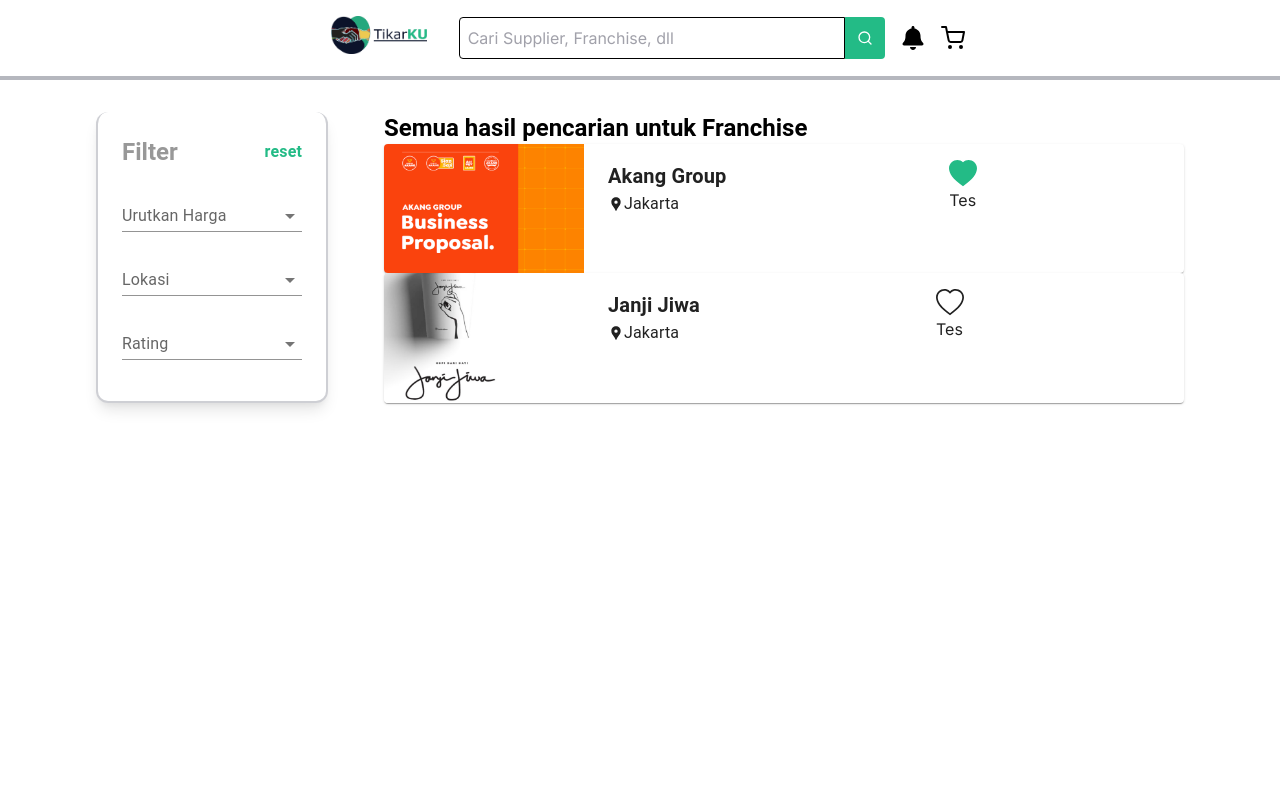
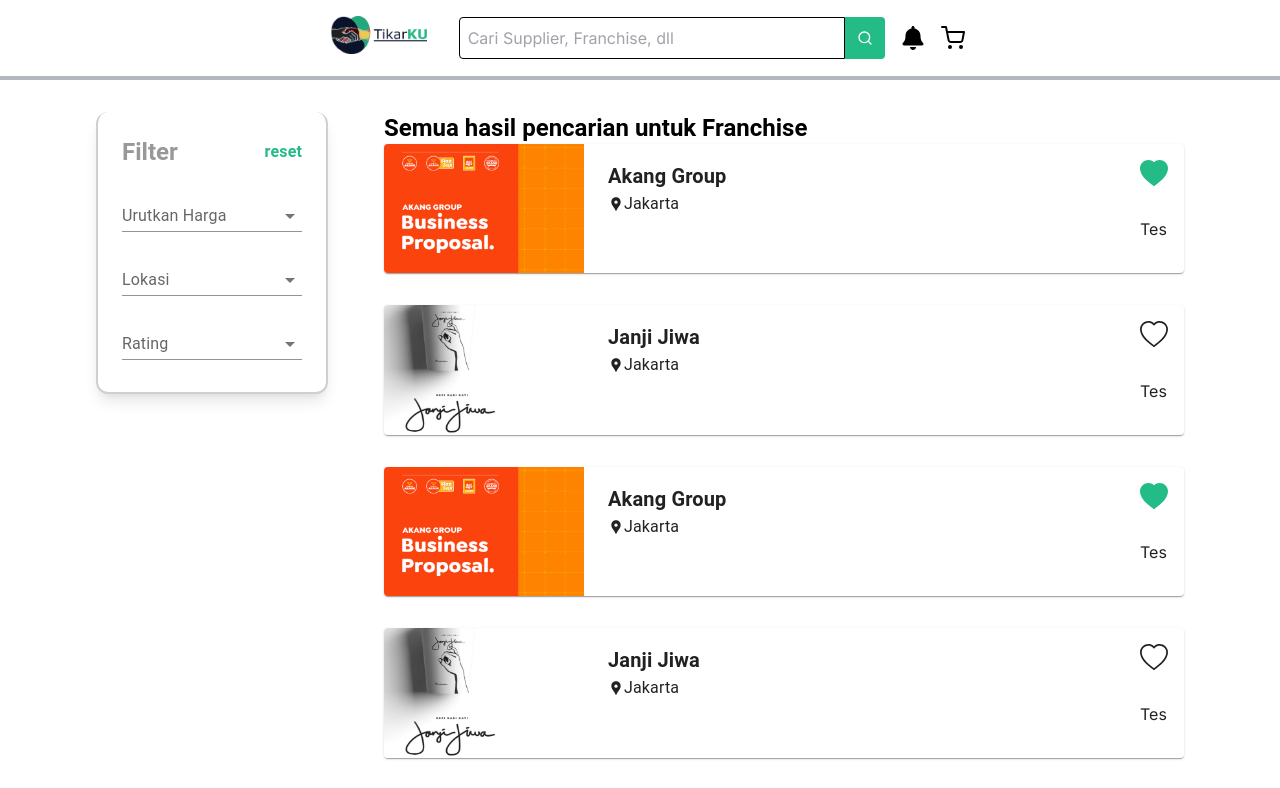
Before and after one commit to lordronz-archive/tikar-ku, a Next.js app: page /franchise in a window 1280 px wide. Shown: the top 788 px of the page. Built offline with nearby package versions, Linux system fonts and the light colour scheme.

Commit message:
feat: Fixed filter position, polished search result

```diff
--- a/src/components/SearchResult.tsx
+++ b/src/components/SearchResult.tsx
@@ -8,7 +8,7 @@
 
 const Item = ({ image, alt, liked }: { image: string, alt: string, liked: boolean }) => {
   return (
-    <Card sx={{ display: 'flex', width: '50rem' }}>
+    <Card sx={{ display: 'flex', width: '50rem', mb: 4 }}>
       <CardMedia
         component="img"
         sx={{ width: 200 }}
@@ -16,7 +16,7 @@
         alt={alt}
       />
       <Box sx={{ display: 'flex', alignItems: '', pl: 1, pb: 1, justifyContent: 'space-between', width: '100%' }}>
-        <CardContent sx={{ flex: '1 0 auto' }}>
+        <CardContent sx={{ flex: '0 0 auto' }}>
           <Typography component="div" variant="h6" fontWeight='bold'>
             {alt}
           </Typography>
@@ -27,13 +27,15 @@
             </Typography>
           </div>
         </CardContent>
-        <CardContent sx={{ flex: '1 0 auto', justifyContent: 'center' }}>
-          {
-            liked
-            ? <BsHeartFill size={28} className='text-vgreen' />
-            : <BsHeart size={28} />
-          }
-          Tes
+        <CardContent sx={{ display: 'flex', justifyContent: 'center' }}>
+          <div className='flex flex-col justify-between'>
+            {
+              liked
+              ? <BsHeartFill size={28} className='text-vgreen' />
+              : <BsHeart size={28} />
+            }
+            <div>Tes</div>
+          </div>
         </CardContent>
       </Box>
     </Card>
@@ -41,6 +43,36 @@
 };
 
 const items = [
+  {
+    image: '/search-1.png',
+    alt: 'Akang Group',
+    liked: true,
+  },
+  {
+    image: '/search-2.png',
+    alt: 'Janji Jiwa',
+    liked: false,
+  },
+  {
+    image: '/search-1.png',
+    alt: 'Akang Group',
+    liked: true,
+  },
+  {
+    image: '/search-2.png',
+    alt: 'Janji Jiwa',
+    liked: false,
+  },
+  {
+    image: '/search-1.png',
+    alt: 'Akang Group',
+    liked: true,
+  },
+  {
+    image: '/search-2.png',
+    alt: 'Janji Jiwa',
+    liked: false,
+  },
   {
     image: '/search-1.png',
     alt: 'Akang Group',
--- a/src/components/form/Filter.tsx
+++ b/src/components/form/Filter.tsx
@@ -14,7 +14,7 @@
   };
 
   return (
-    <div className='p-6 border rounded-xl border-vblack border-b-2 border-r-2 border-l-2 border-t-0 shadow-lg border-opacity-20'>
+    <div className='fixed p-6 border rounded-xl border-vblack border-b-2 border-r-2 border-l-2 border-t-0 shadow-lg border-opacity-20'>
       <div className='flex items-center justify-between mb-2'>
         <Typography variant='h5'>
           <Box fontWeight='fontWeightBold' color='#989898'>
--- a/src/pages/franchise.tsx
+++ b/src/pages/franchise.tsx
@@ -17,8 +17,10 @@
 
       <Header />
 
-      <main className="flex flex-initial flex-row justify-between py-8 px-0 md:px-24">
-        <Filter />
+      <main className="flex justify-between py-8 px-0 md:px-24">
+        <div>
+          <Filter />
+        </div>
         <SearchResult />
       </main>
     </div>
```
